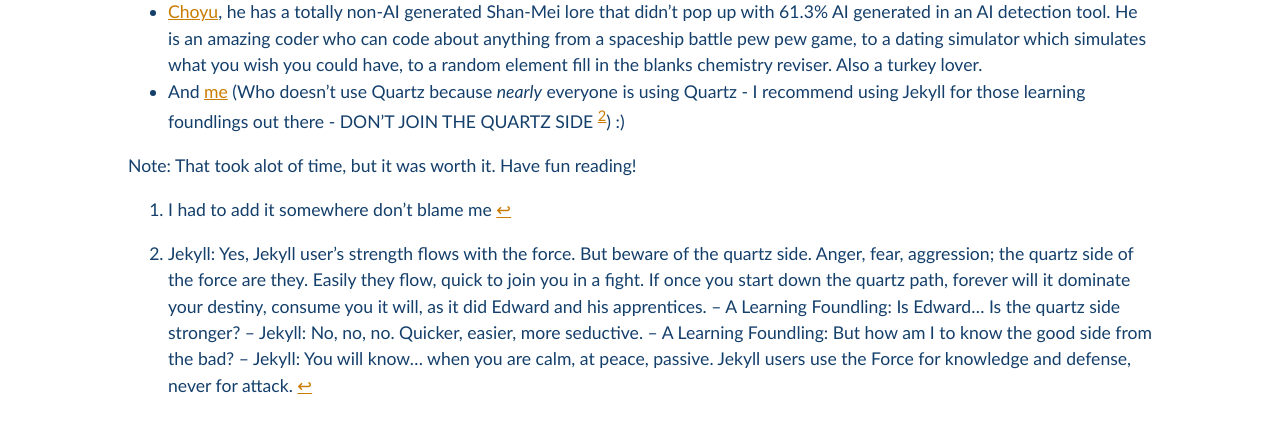
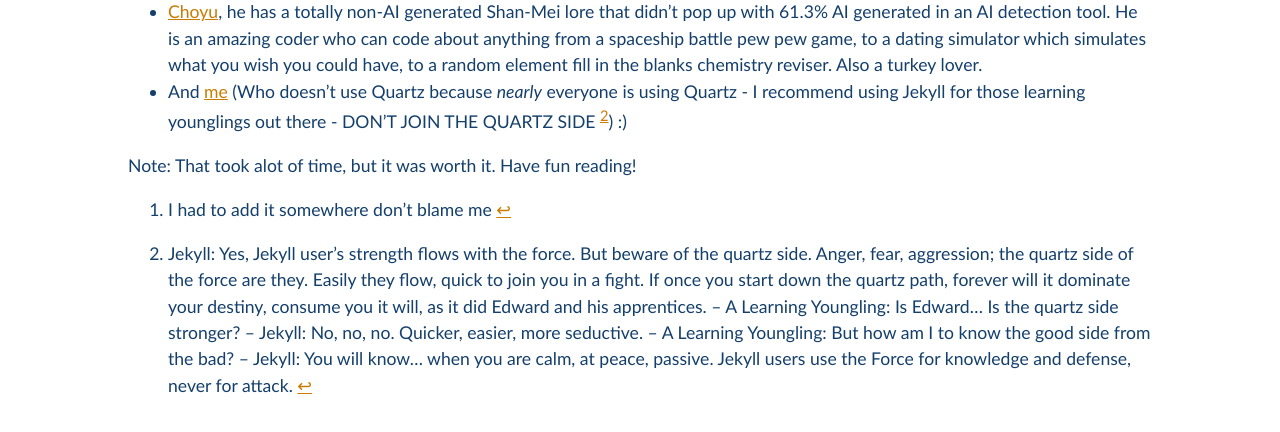
Before and after one commit to Pi-thagoras/the-chicken-pen, a Jekyll site: the page built from The-Town.md, in a window 1280 px wide. Shown: the part 1216-1648 px from the top of the page. Built offline with Jekyll 4.4.1, drawn with Linux system fonts in a browser that asks for light colours.

Commit message:
vault backup: 2023-05-09 09:48:19

```diff
--- a/The-Town.md
+++ b/The-Town.md
@@ -17,14 +17,14 @@
 - [Joel](https://rubver16.github.io/joles-notes/), the 6th quartz house in the Town. He plans to add mainly maths and a bit of science in his house. (He is still updating his website)
 - [Athu](https://super-cookies.github.io/duk/), the 7th quartz house. He has alot of maths... except he doesn't. (You'll see) (He is still updating his website)
 - [Choyu](https://grimreaper2654.github.io/Notes/), he has a totally non-AI generated Shan-Mei lore that didn't pop up with 61.3% AI generated in an AI detection tool. He is an amazing coder who can code about anything from a spaceship battle pew pew game, to a dating simulator which simulates what you wish you could have, to a random element fill in the blanks chemistry reviser. Also a turkey lover.
-- And [me](https://pi-thagoras.github.io/the-chicken-pen/) (Who doesn't use Quartz because *nearly* everyone is using Quartz - I recommend using Jekyll for those learning foundlings out there - DON'T JOIN THE QUARTZ SIDE [^2]) :)
+- And [me](https://pi-thagoras.github.io/the-chicken-pen/) (Who doesn't use Quartz because *nearly* everyone is using Quartz - I recommend using Jekyll for those learning younglings out there - DON'T JOIN THE QUARTZ SIDE [^2]) :)
 
 
 
 [^1]: I had to add it somewhere don't blame me
 
 
-[^2]: Jekyll: Yes, Jekyll user's strength flows with the force. But beware of the quartz side. Anger, fear, aggression; the quartz side of the force are they. Easily they flow, quick to join you in a fight. If once you start down the quartz path, forever will it dominate your destiny, consume you it will, as it did Edward and his apprentices. -- A Learning Foundling: Is Edward... Is the quartz side stronger? -- Jekyll: No, no, no. Quicker, easier, more seductive. -- A Learning Foundling: But how am I to know the good side from the bad? -- Jekyll: You will know... when you are calm, at peace, passive. Jekyll users use the Force for knowledge and defense, never for attack.
+[^2]: Jekyll: Yes, Jekyll user's strength flows with the force. But beware of the quartz side. Anger, fear, aggression; the quartz side of the force are they. Easily they flow, quick to join you in a fight. If once you start down the quartz path, forever will it dominate your destiny, consume you it will, as it did Edward and his apprentices. -- A Learning Youngling: Is Edward... Is the quartz side stronger? -- Jekyll: No, no, no. Quicker, easier, more seductive. -- A Learning Youngling: But how am I to know the good side from the bad? -- Jekyll: You will know... when you are calm, at peace, passive. Jekyll users use the Force for knowledge and defense, never for attack.
 
 
 
```
